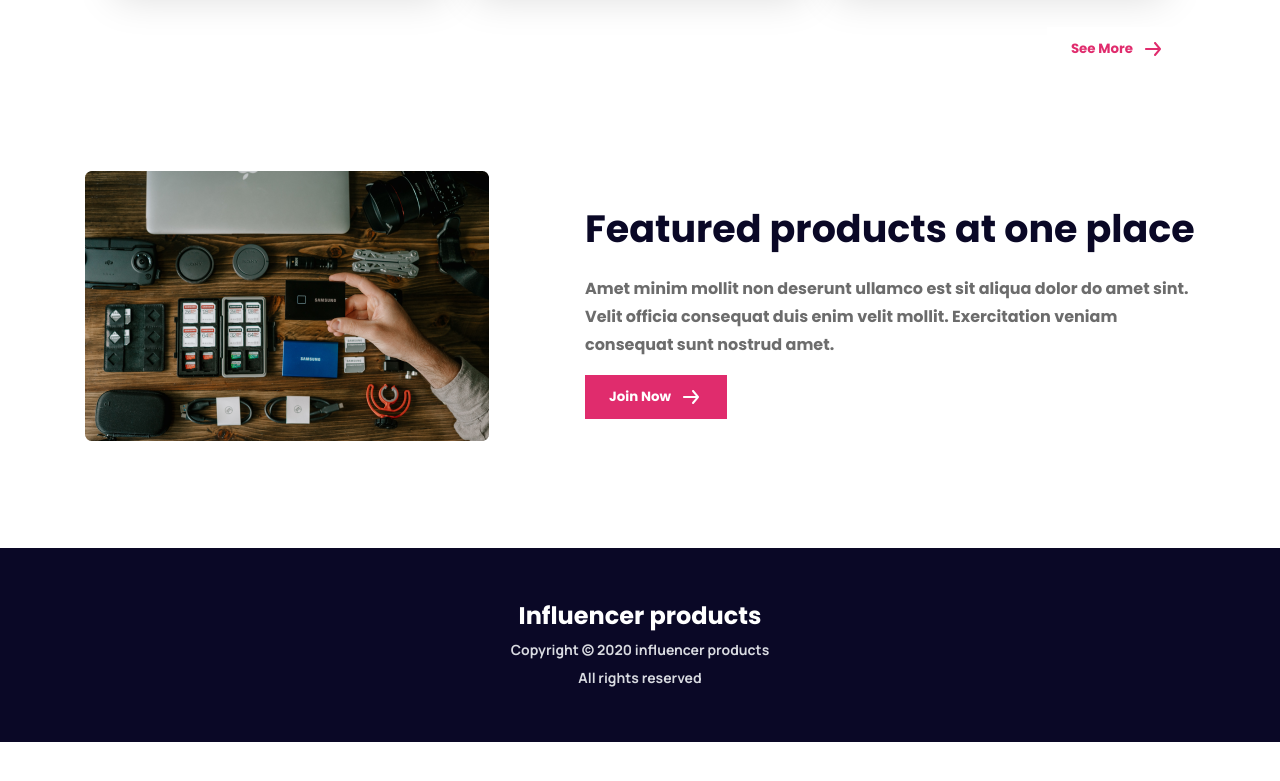
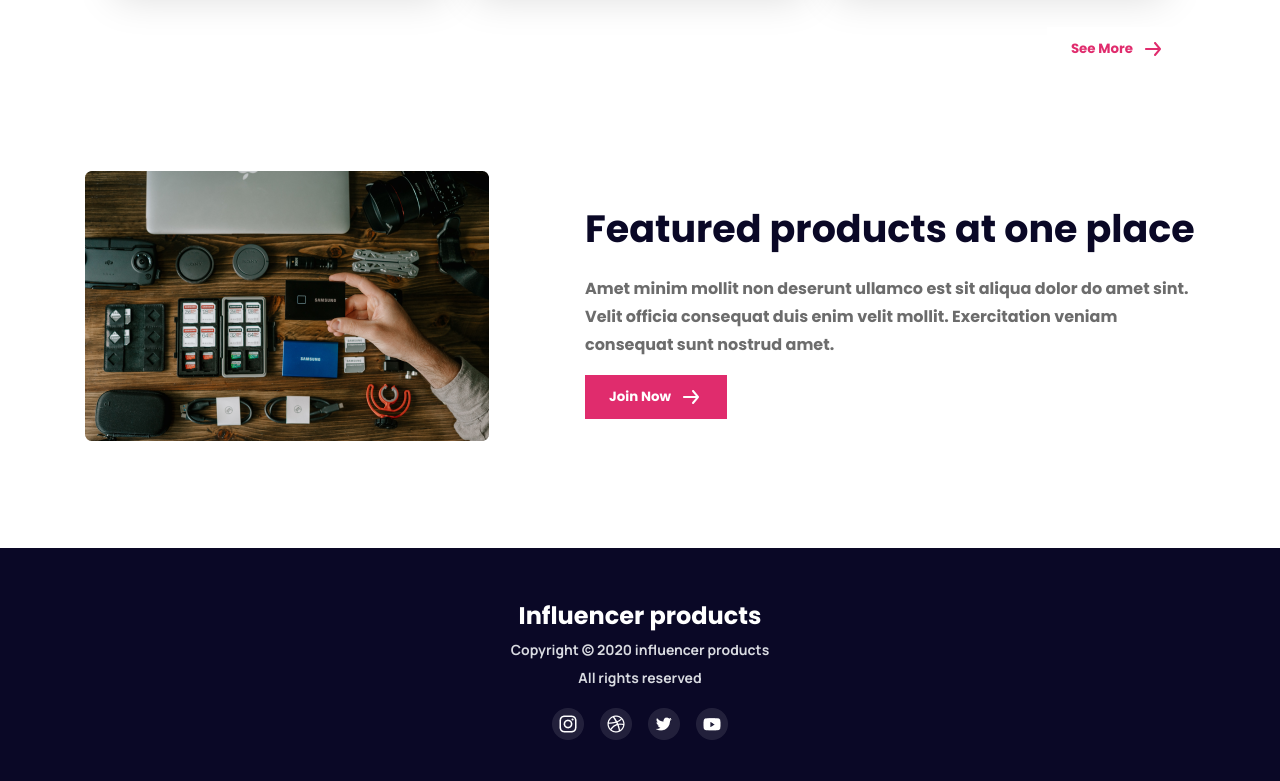
Before and after one commit to yasin-arft/influencer-gear-website, a plain HTML site: page index.html in a window 1280 px wide. Shown: the part 2518-3299 px from the top of the page. Before the commit the page ends 3260 px from the top, so only its background shows below. Drawn offline with Linux system fonts and the light colour scheme.

Commit message:
social links added on footer section

```diff
--- a/index.html
+++ b/index.html
@@ -350,6 +350,20 @@
       <h2 class="footer-title">Influencer products</h2>
       <p>Copyright &#169; 2020  influencer products</p>
       <p>All rights reserved</p>
+      <div class="social-links">
+        <a href="#">
+          <img src="./icon/Instagram.png" alt="Instagram">
+        </a>
+        <a href="#">
+          <img src="./icon/Dribbble.png" alt="Dribbble">
+        </a>
+        <a href="#">
+          <img src="./icon/Twitter.png" alt="Twitter">
+        </a>
+        <a href="#">
+          <img src="./icon/Youtube.png" alt="Youtube">
+        </a>
+      </div>
     </div>
   </footer>
 
--- a/styles/style.css
+++ b/styles/style.css
@@ -256,3 +256,13 @@ footer p {
   line-height: 24px;
   padding: 2px 0;
 }
+
+.social-links {
+  display: flex;
+  justify-content: center;
+  gap: 16px;
+  margin-top: 16px;
+}
+.social-links a {
+  text-decoration: none;
+}
```
